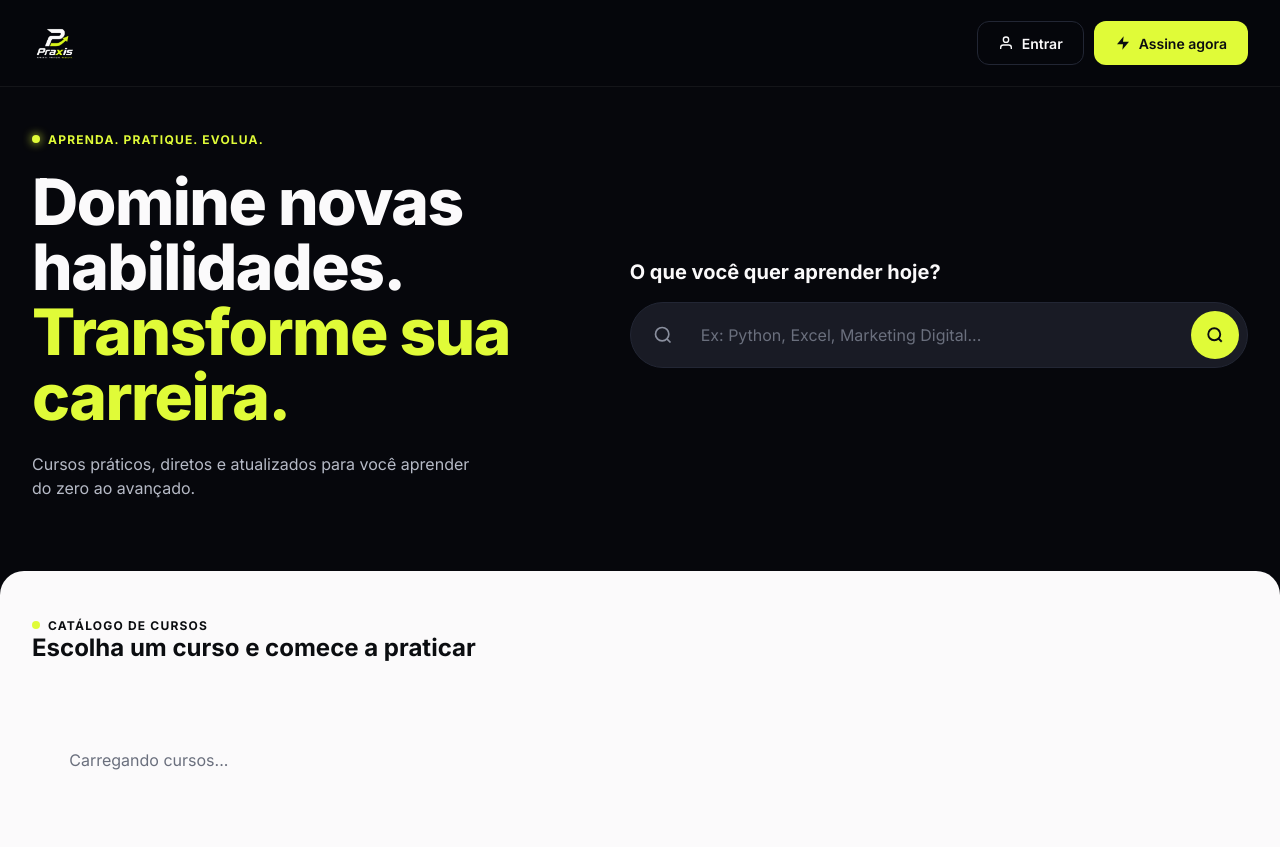
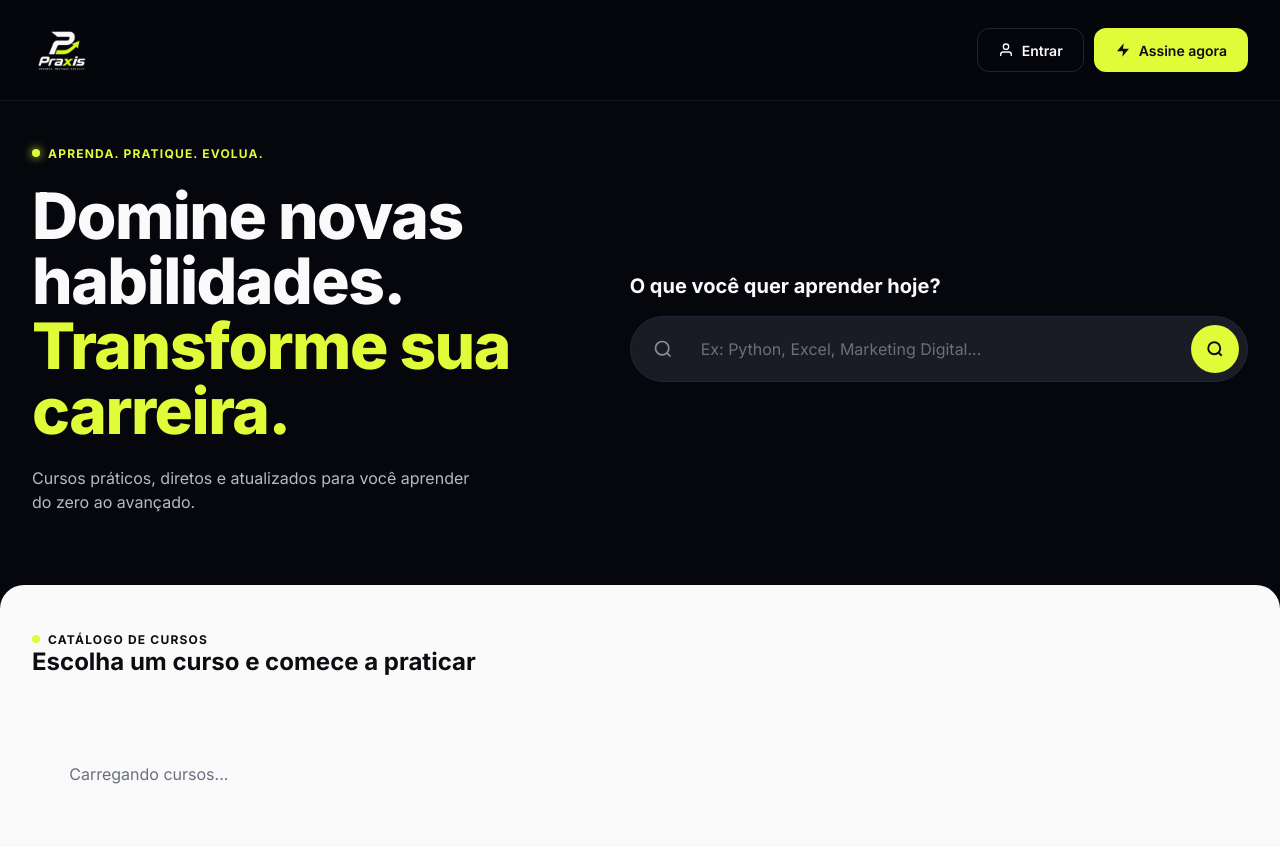
Before and after one commit to kevinoliveiraz/Praxis, a plain HTML site: page index.html in a window 1280 px wide. Shown: the top 847 px of the page. Drawn offline with Linux system fonts and the light colour scheme; a script that the page names is missing.

Commit message:
Update main.css

```diff
--- a/styles/main.css
+++ b/styles/main.css
@@ -103,7 +103,7 @@ img {
   display: block;
 
   width: auto;
-  height: 46px;
+  height: 60px;
 
   object-fit: contain;
 }
```
